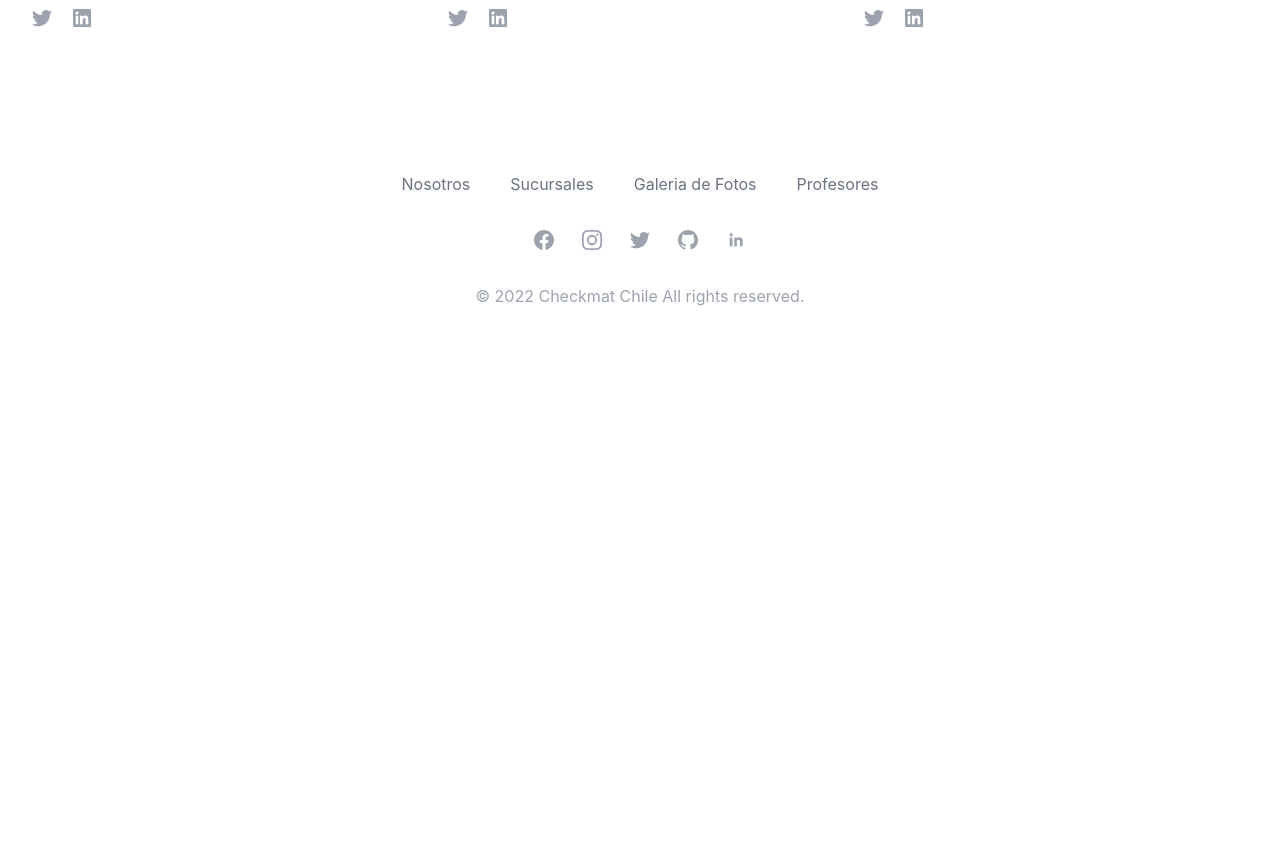
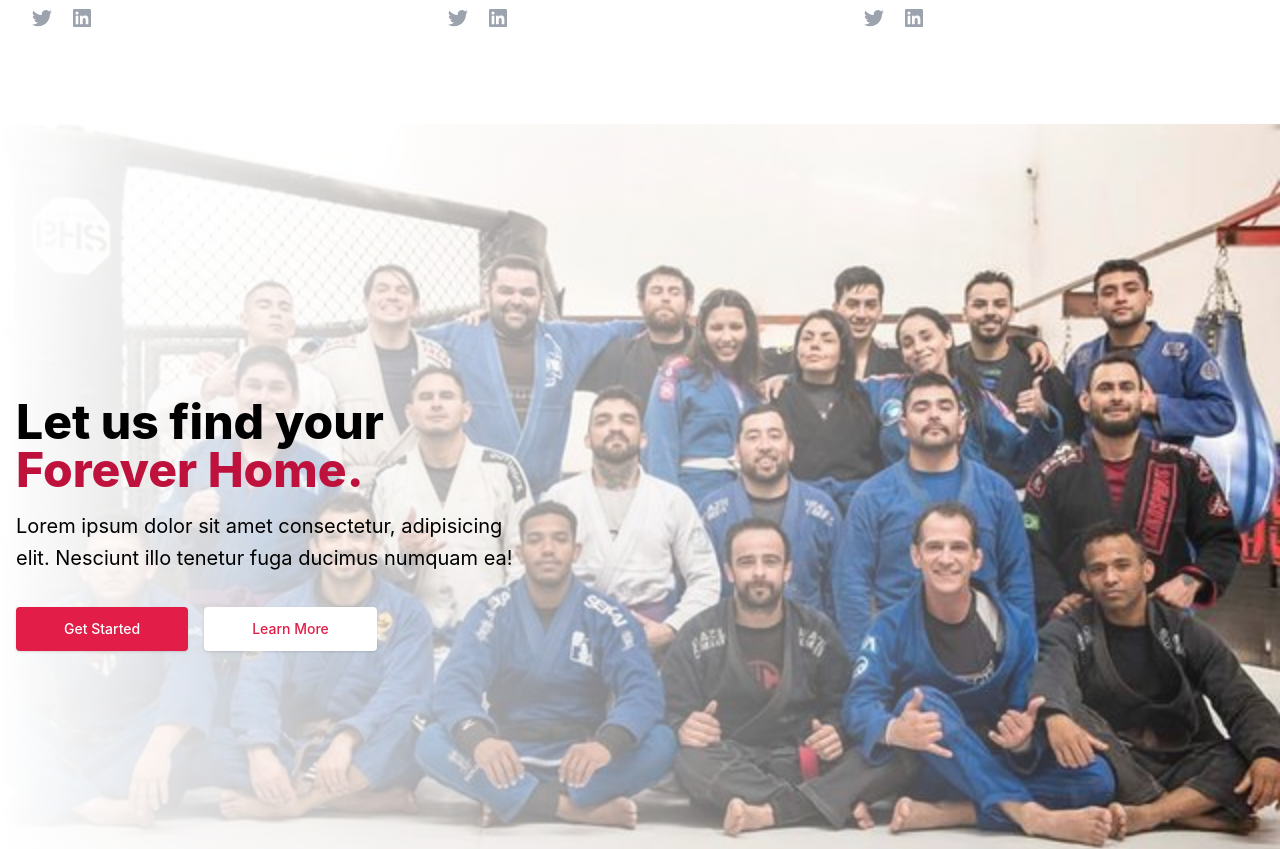
Before and after one commit to ivanugarte/checkmat-site, a Next.js app: page /teacher in a window 1280 px wide. Shown: the part 1748-2597 px from the top of the page. Before the commit the page ends 2104 px from the top, so only its background shows below. Built offline with nearby package versions, Linux system fonts and the light colour scheme.

Commit message:
teachers

```diff
--- a/pages/teacher.tsx
+++ b/pages/teacher.tsx
@@ -117,7 +117,7 @@ export default function Teacher() {
                   className="transition-all transform translate-y-8 opacity-0  group-hover:opacity-100 group-hover:translate-y-0"
                 >
                   <strong>    <p className="text-sm text-black text-center font-mono text-2xl">
-                    Profesor Ghilerme Rimeiro Faixa preta en Brazilian Jiu-jitsu.
+                    Profesor Guilherme Ribeiro Faixa preta en Brazilian Jiu-jitsu.
                   </p></strong>
                 </div>
               </div>
@@ -149,13 +149,14 @@ export default function Teacher() {
 
           <Image
             className="object-cover w-full h-56 sm:h-full"
-            src="/img/2g_01.jpg"
+            src="/img/2g_03.jpg"
             layout='fill'
             objectFit="contain"
             alt=""
           />
         </aside>
         <PhotoGalery />
+        <Banner  />
         {/* <Video1 />
         <Video2 /> */}
       </Layout>
@@ -228,3 +229,42 @@ function PhotoGalery() {
     </div>
   )
 }
+
+function Banner() {
+  return (
+    <section className="relative bg-white">
+      <img
+        className="absolute inset-0 object-[75%] sm:object-[25%] object-cover w-full h-full opacity-25 sm:opacity-100"
+        src="/img/2g_03.jpg"
+        alt="Couple on a bed with a dog"
+      />
+
+      <div className="hidden sm:block sm:inset-0 sm:absolute sm:bg-gradient-to-r sm:from-white sm:to-transparent"></div>
+
+      <div className="relative px-4 py-32 mx-auto max-w-screen-xl lg:h-screen lg:items-center lg:flex">
+        <div className="max-w-xl text-center sm:text-left">
+          <h1 className="text-3xl font-extrabold sm:text-5xl">
+            Let us find your
+            <strong className="font-extrabold text-rose-700 sm:block">
+              Forever Home.
+            </strong>
+          </h1>
+
+          <p className="max-w-lg mt-4 sm:leading-relaxed sm:text-xl">
+            Lorem ipsum dolor sit amet consectetur, adipisicing elit. Nesciunt illo tenetur fuga ducimus numquam ea!
+          </p>
+
+          <div className="flex flex-wrap mt-8 text-center gap-4">
+            <a className="block w-full px-12 py-3 text-sm font-medium text-white rounded shadow bg-rose-600 sm:w-auto active:bg-rose-500 hover:bg-rose-700 focus:outline-none focus:ring" href="/get-started">
+              Get Started
+            </a>
+
+            <a className="block w-full px-12 py-3 text-sm font-medium bg-white rounded shadow text-rose-600 sm:w-auto hover:text-rose-700 active:text-rose-500 focus:outline-none focus:ring" href="/about">
+              Learn More
+            </a>
+          </div>
+        </div>
+      </div>
+    </section>
+  )
+}
```
Also changed, not shown: public/img/2g_03.jpg (added).
